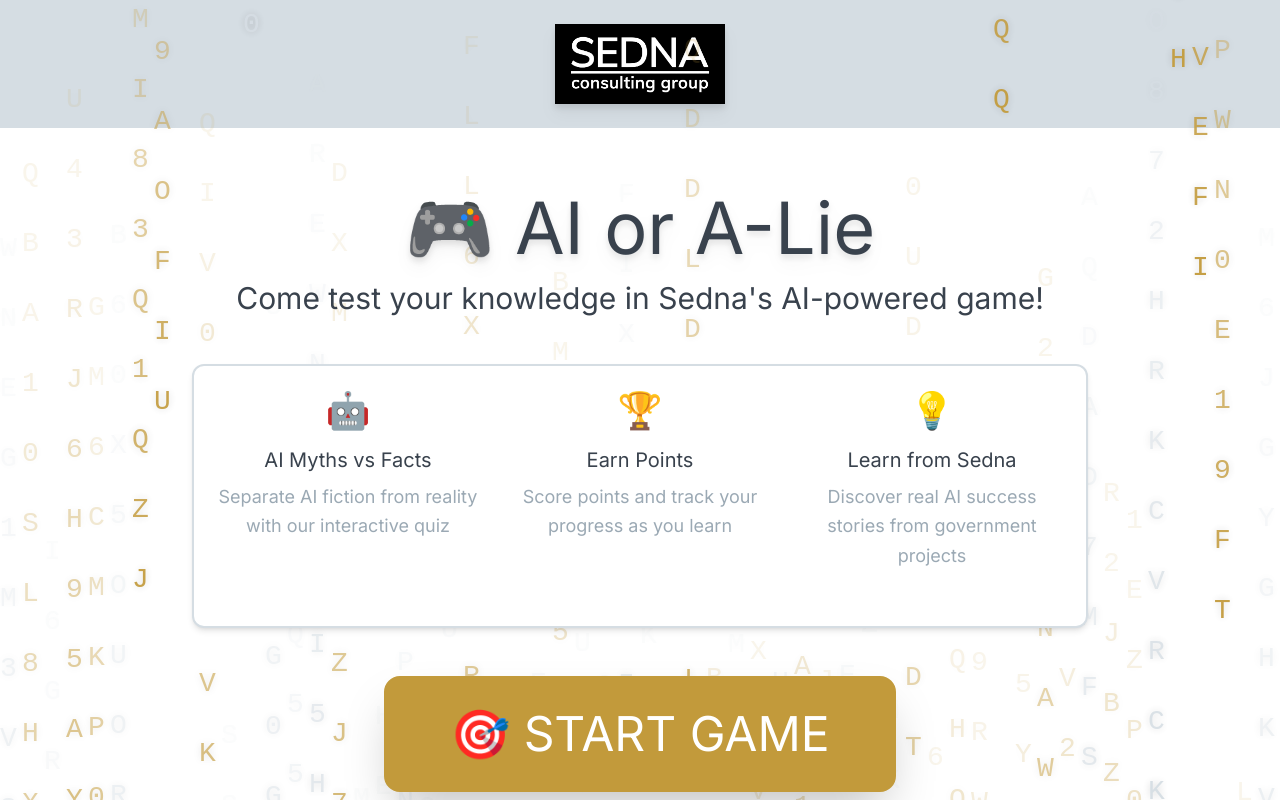
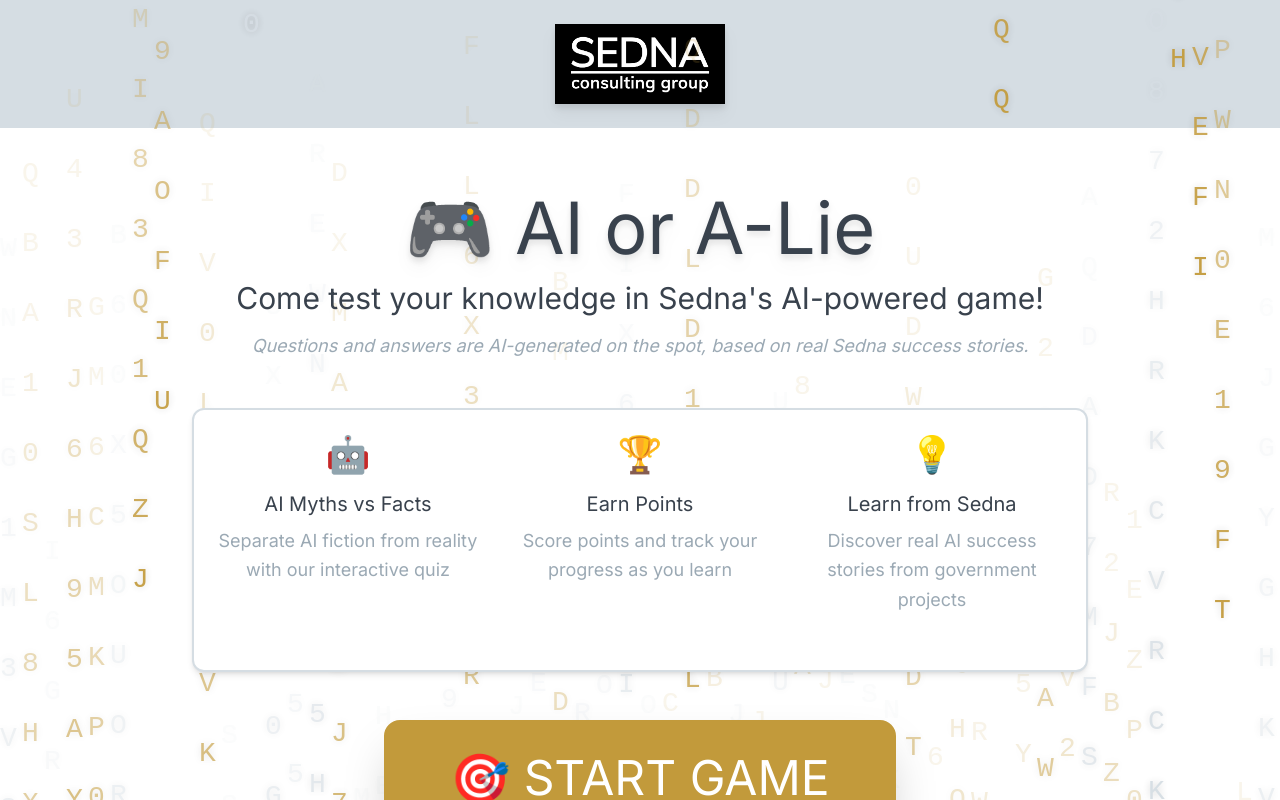
Before and after one commit to nekesuresh/sednagame-small, a SvelteKit app: page / in a window 1280 px wide. Built offline with nearby package versions, Linux system fonts and the light colour scheme.

Commit message:
Add info note: questions and answers are AI-generated based on Sedna success stories

```diff
--- a/src/routes/+page.svelte
+++ b/src/routes/+page.svelte
@@ -178,8 +178,11 @@
 				<h1 class="text-5xl md:text-7xl font-retro-bold text-sedna-orange mb-4 drop-shadow-lg">
 					🎮 AI or A-Lie
 				</h1>
-				<p class="text-2xl md:text-3xl font-retro text-sedna-light-grey mb-8">
+				<p class="text-2xl md:text-3xl font-retro text-sedna-light-grey mb-4">
 					Come test your knowledge in Sedna's AI-powered game!
+				</p>
+				<p class="text-base md:text-lg text-sedna-steel-blue-tint italic mb-8">
+					Questions and answers are AI-generated on the spot, based on real Sedna success stories.
 				</p>
 			</div>
 
```
